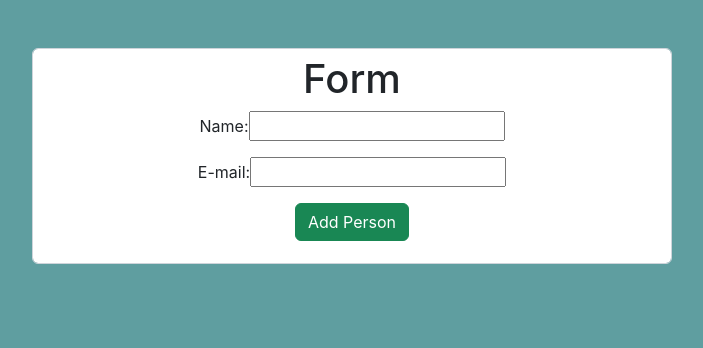
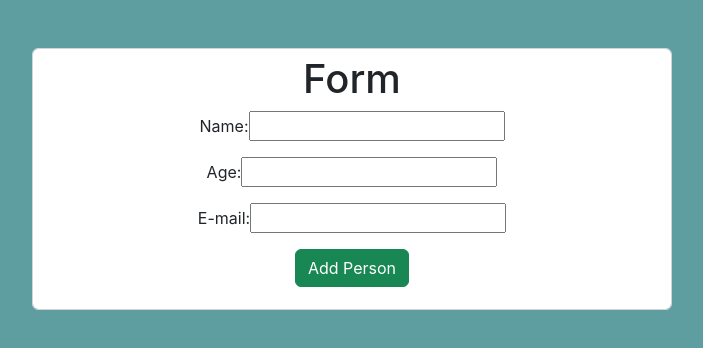
Before and after one commit to PrathamPatel010/React-Learning, a React (Create React App) app in the folder advanced/: page / in a window 1280 px wide. Shown: the top 348 px of the page, without its empty margins (288-991 px from the left). Built offline with nearby package versions, Linux system fonts and the light colour scheme.

Commit message:
Multiple Input completed

```diff
--- a/advanced/src/App.js
+++ b/advanced/src/App.js
@@ -11,12 +11,13 @@ import { React } from 'react';
 // import MultipleReturns from './tutorial/03-conditional-rendering/MultipleReturns';
 // import ShortCircuit from './tutorial/03-conditional-rendering/short-circuit';
 // import ShowHide from './tutorial/03-conditional-rendering/ShowHide';
-import ControlledInputs from './tutorial/04-forms/ControlledInputs';
+// import ControlledInputs from './tutorial/04-forms/ControlledInputs';
+import MultipleInputs from './tutorial/04-forms/MultipleInputs';
 
 function App() {
   return (
     <div className="App">
-        <ControlledInputs/>
+        <MultipleInputs/>
     </div>
   );
 }
--- /dev/null
+++ b/advanced/src/tutorial/04-forms/MultipleInputs.jsx
@@ -0,0 +1,70 @@
+import React,{useState} from 'react'
+
+const MultipleInputs = () => {
+    // const [firstName,setFirstName] = useState('');
+    // const [email,setEmail] = useState('');
+    // const [age,setAge] = useState('');
+    const [person,setPerson] = useState({firstName:'',age:'',email:''});
+    const [people,setPeople] = useState([]);
+
+    const handleChange = (e) => {
+        const name = e.target.name;
+        const value = e.target.value;
+        setPerson({...person,[name]:value});
+    }
+    const handleSubmit = (e) => {
+        e.preventDefault();
+        if(person.firstName && person.email){
+            const newPerson = {...person,id:new Date().getTime().toString()}
+            setPeople([...people,newPerson]);
+            console.log(people);
+            setPerson({firstName:'',age:'',email:''})
+        }
+    }
+
+
+
+    return (
+        <>
+        <div className="container-form text-center">
+            <article className="article-form form-control my-5">
+                <form className="form" onSubmit={handleSubmit}>
+                    <div className="text-center">
+                        <h1>Form</h1>
+                    </div>
+                    <div>
+                        <label htmlFor="firstName">Name:</label>
+                        <input type="text" id="firstName" name="firstName" value={person.firstName} onChange={handleChange}/>
+                    </div>
+                    <div className="my-3">
+                        <label htmlFor="age">Age:</label>
+                        <input type="number" id="age" name="age" value={person.age} onChange={handleChange} />
+                    </div>
+                    <div className="my-3">
+                        <label htmlFor="email">E-mail:</label>
+                        <input type="email" id="email" name="email" value={person.email} onChange={handleChange}/>
+                    </div>
+                    <div className="my-3 text-center">
+                        <button type="submit" className="btn btn-success">Add Person</button>
+                    </div>
+                </form>
+            </article>
+        </div>
+
+        <div className="user-list text-center">
+            {
+                people.map((person)=>{
+                    const{id,firstName,age,email} = person;
+                    return (
+                        <div className="user-list d-inline" key={id}>
+                            <h3>{firstName} {age}                {email}</h3>
+                        </div>
+                    )
+                })
+            }
+        </div>
+        </>
+    )
+}
+
+export default MultipleInputs;
```
